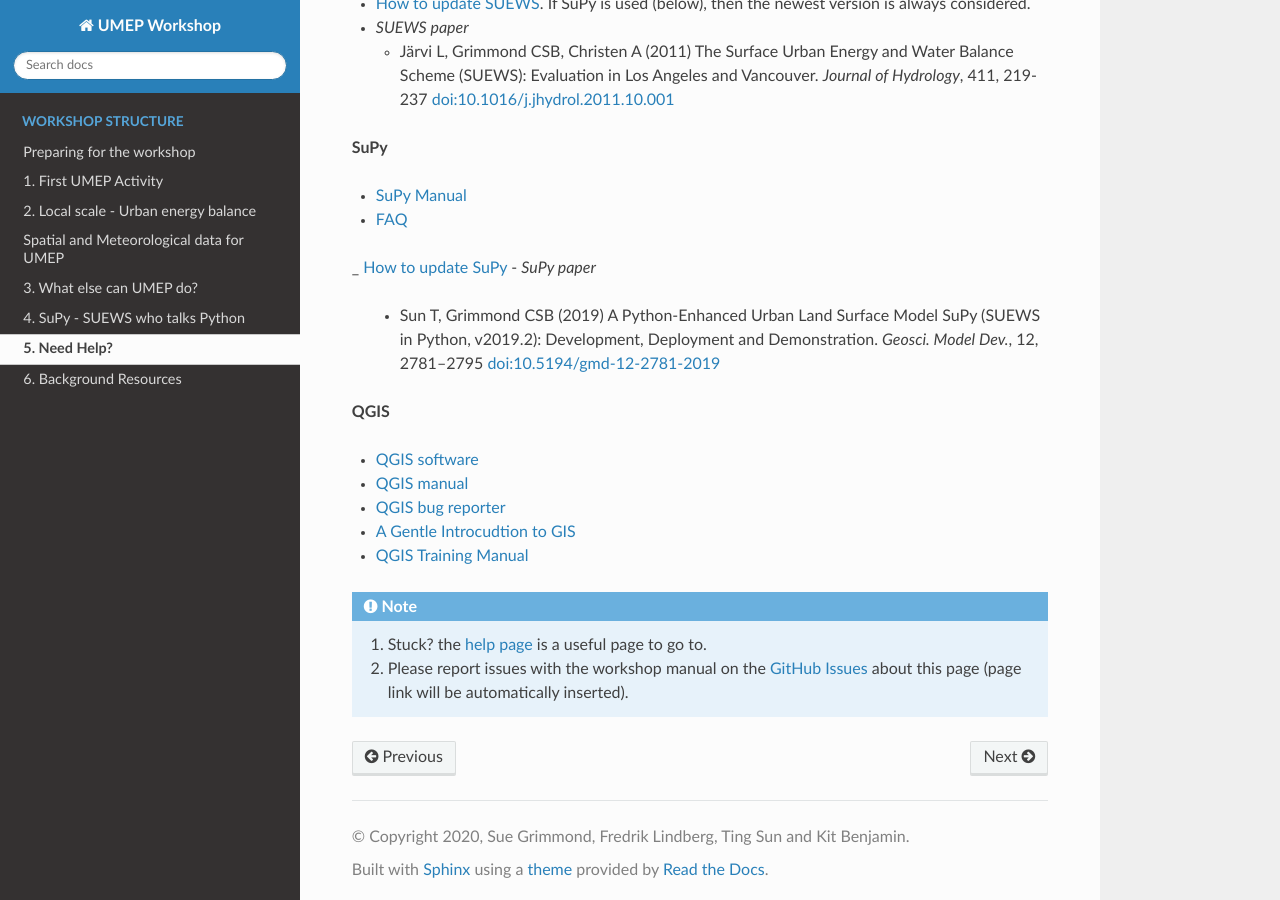
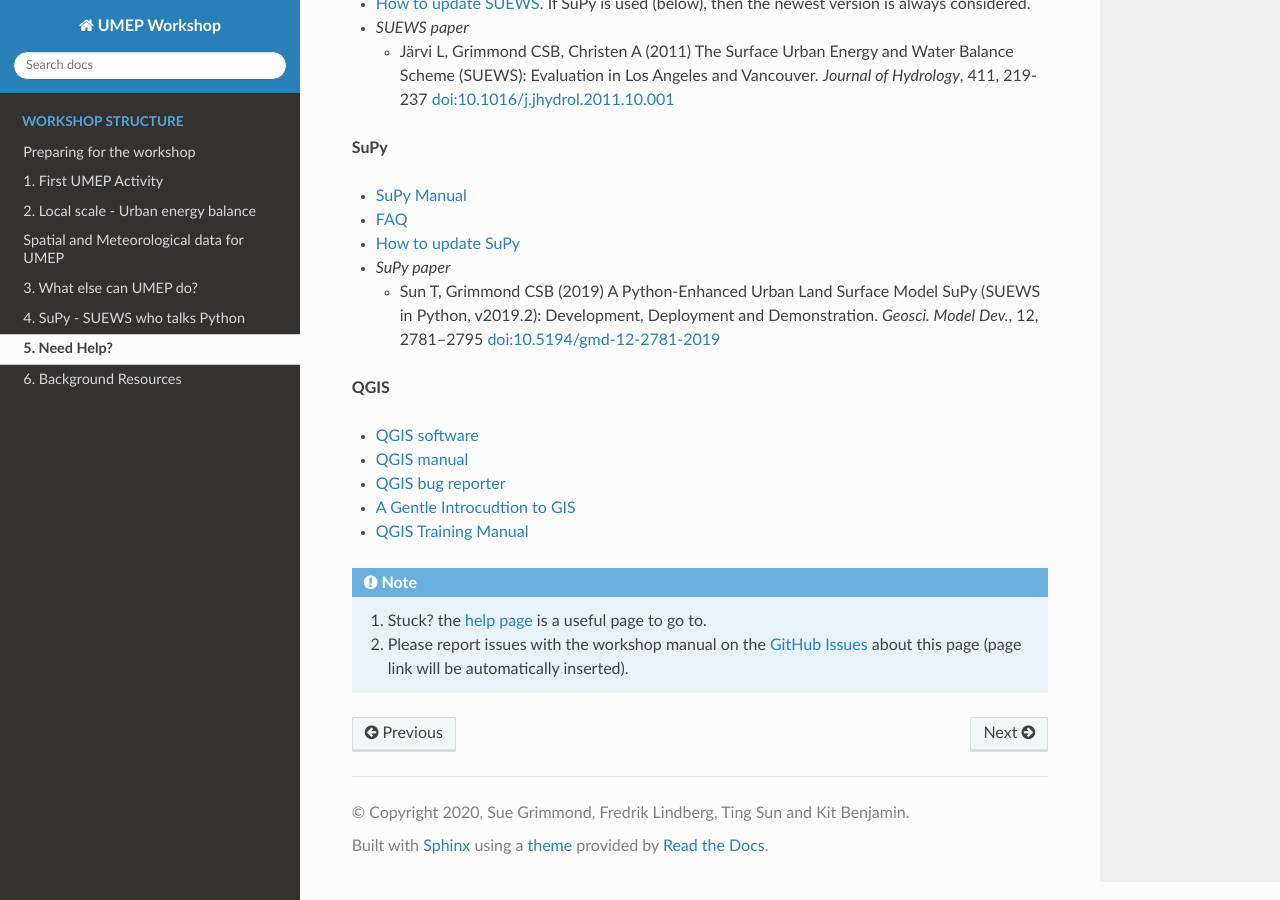
Before and after one commit to Urban-Meteorology-Reading/UMEP-Workshop, a Sphinx documentation site: the page built from source/NeedHelp.rst, in a window 1280 px wide and 900 px high, scrolled down 768 px. Built offline with Sphinx 7.4.7 and the Read the Docs theme 2.0.0, drawn with Linux system fonts in a browser that asks for light colours.

```diff
--- a/source/NeedHelp.rst
+++ b/source/NeedHelp.rst
@@ -41,7 +41,7 @@ If you are having any kind of issues and/or need to ask questions to one of the
 
 - `SuPy Manual <https://SuPy.readthedocs.io/en/latest/>`_
 - `FAQ <https://supy.readthedocs.io/en/latest/faq.html>`_
-_ `How to update SuPy <https://supy.readthedocs.io/en/latest/faq.html#how-can-i-upgrade-supy-to-an-up-to-date-version>`__
+- `How to update SuPy <https://supy.readthedocs.io/en/latest/faq.html#how-can-i-upgrade-supy-to-an-up-to-date-version>`__
 -  *SuPy paper*
 
    -  Sun T, Grimmond CSB (2019) A Python-Enhanced Urban Land Surface
```
